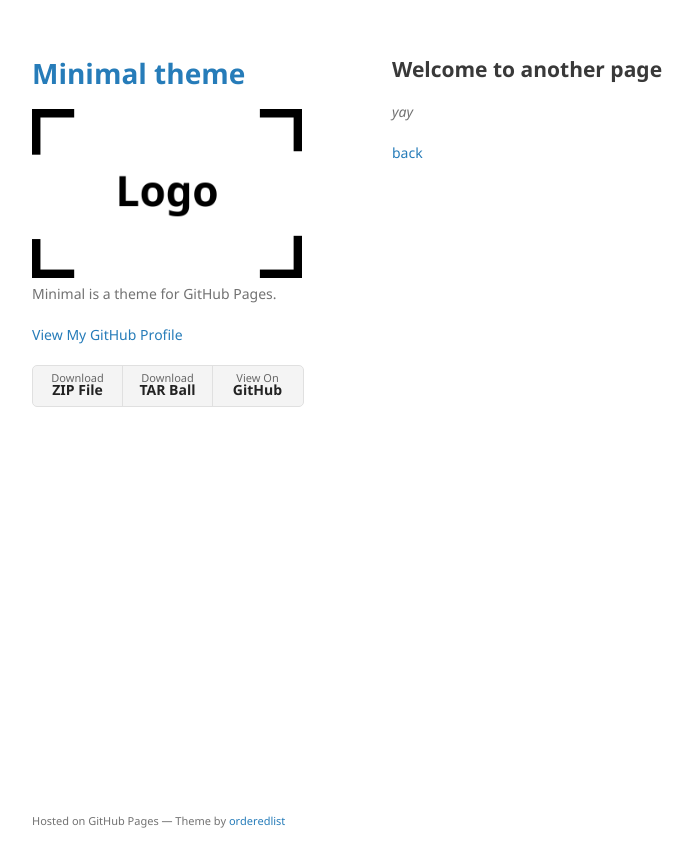
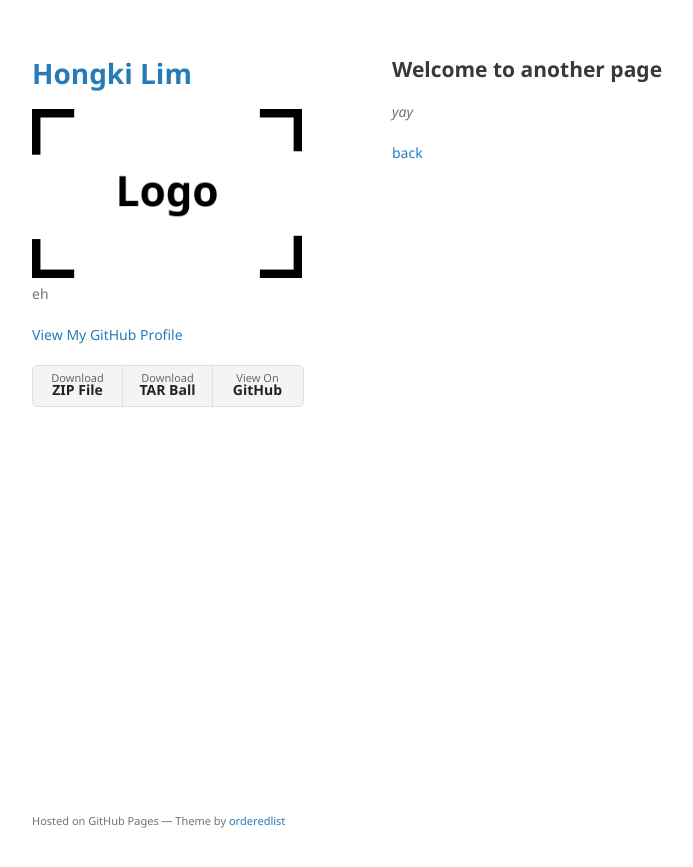
Before and after one commit to limhongki/limhongki.github.io, a Jekyll site: the page built from another-page.md, in a window 1280 px wide. Shown: the top 867 px of the page, without its empty margins (178-871 px from the left). Built offline with Jekyll 4.4.1, drawn with Linux system fonts in a browser that asks for light colours; our own code applies the rules of GitHub Pages for plain Markdown files.

Commit message:
Update _config.yml

```diff
--- a/_config.yml
+++ b/_config.yml
@@ -1,6 +1,6 @@
-title: Minimal theme
+title: Hongki Lim
 logo: /assets/img/logo.png
-description: Minimal is a theme for GitHub Pages.
+description: eh
 show_downloads: true
 google_analytics:
 theme: jekyll-theme-minimal
```
